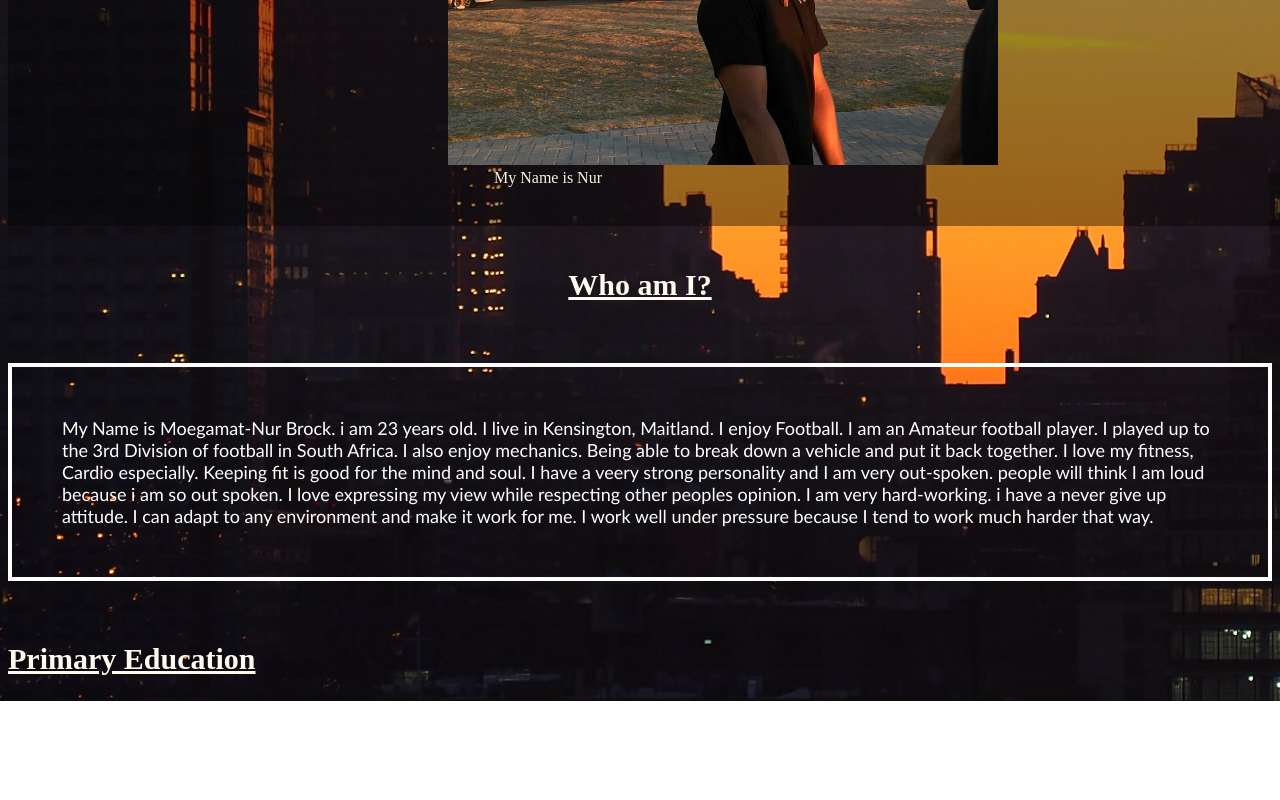
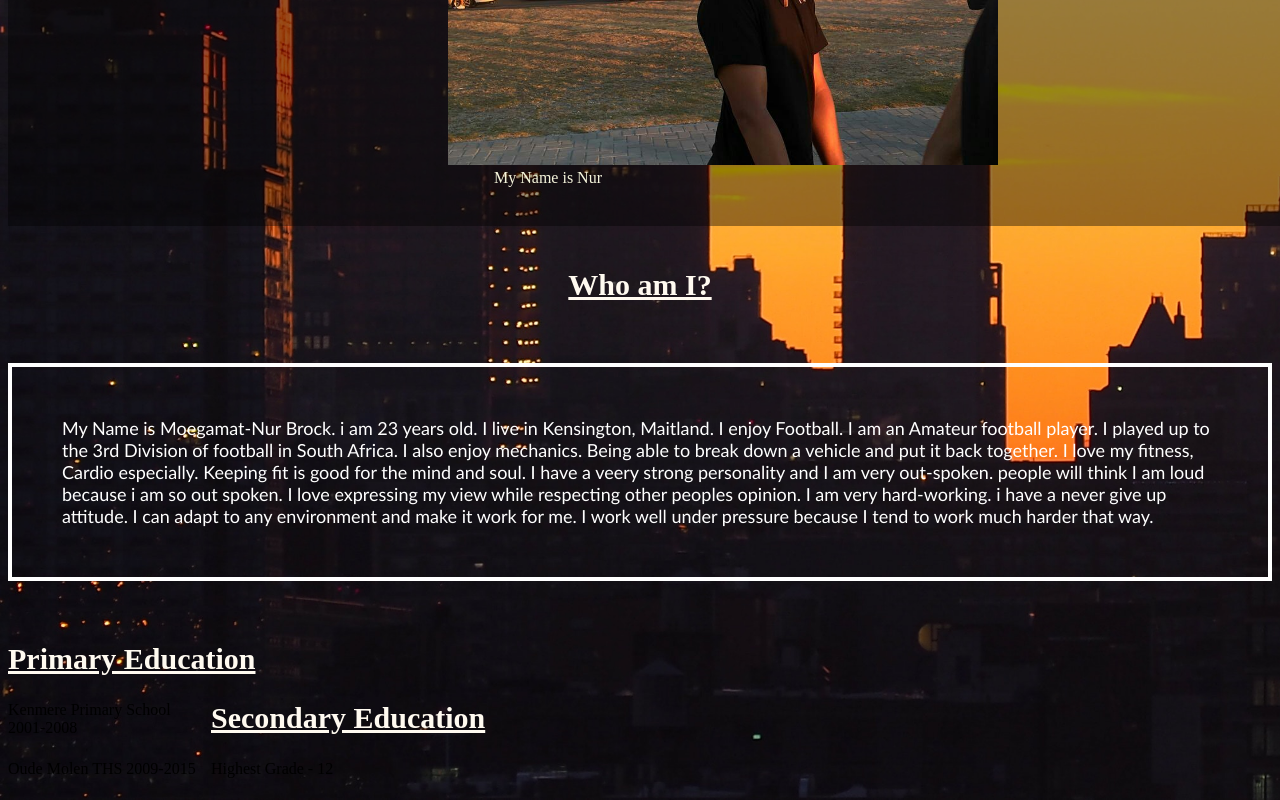
Before and after one commit to Nurbrock7/cv.online, a plain HTML site: page online_cv.html in a window 1280 px wide. Shown: the part 733-1533 px from the top of the page. Before the commit the page ends 1434 px from the top, so only its background shows below. Drawn offline with Linux system fonts and the light colour scheme.

Commit message:
cv.online

```diff
--- a/online_cv.html
+++ b/online_cv.html
@@ -61,6 +61,15 @@
                     <br>
 
                 <h2>Primary Education</h2>
+                 <ul>
+                   <li>Kenmere Primary School 2001-2008</li>
+                 </ul>
+
+                 <h2>Secondary Education</h2>
+                 <ul>
+                   <li>Oude Molen THS 2009-2015</li>
+                   <li>Highest Grade - 12</li>
+                 </ul>
 
 
     </body>
```
